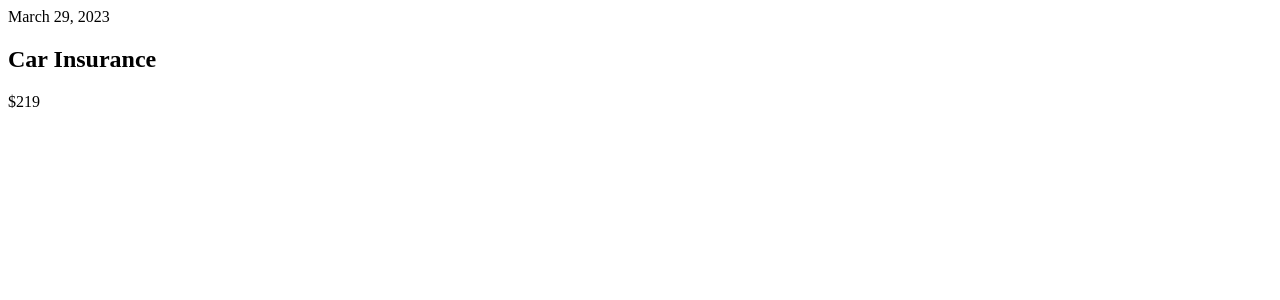
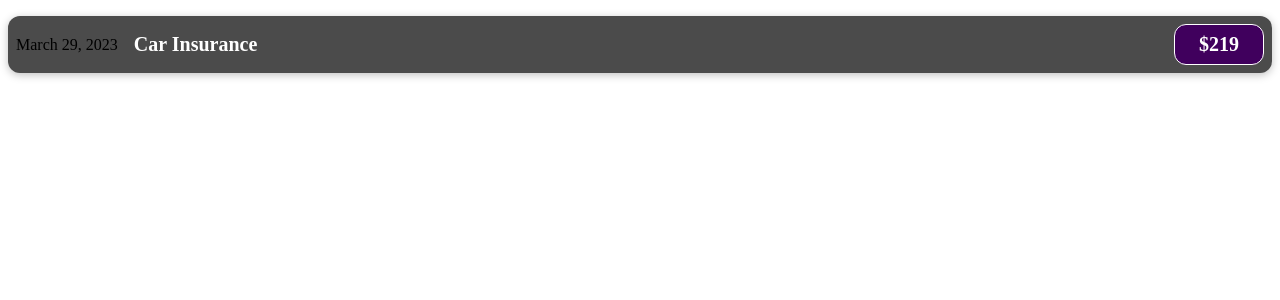
Before and after one commit to ghoshshreya/ReactJS-Expense-Tracker, a React (Create React App) app: page / in a window 1280 px wide. Shown: the top 300 px of the page. Built offline with nearby package versions, Linux system fonts and the light colour scheme.

Commit message:
Added styles

```diff
--- a/src/App.js
+++ b/src/App.js
@@ -1,6 +1,7 @@
 import React from 'react';
 import './style.css';
 import ExpenseItem from './components/ExpenseItem';
+
 export default function App() {
   return (
     <div>
--- /dev/null
+++ b/src/components/ExpenseItem.css
@@ -0,0 +1,56 @@
+.expense-item {
+  display: flex;
+  justify-content: space-between;
+  align-items: center;
+  box-shadow: 0 2px 8px rgba(0, 0, 0, 0.25);
+  padding: 0.5rem;
+  margin: 1rem 0;
+  border-radius: 12px;
+  background-color: #4b4b4b;
+}
+
+.expense-item__description {
+  display: flex;
+  flex-direction: column;
+  gap: 1rem;
+  align-items: flex-end;
+  flex-flow: column-reverse;
+  justify-content: flex-start;
+  flex: 1;
+}
+
+.expense-item h2 {
+  color: #3a3a3a;
+  font-size: 1rem;
+  flex: 1;
+  margin: 0 1rem;
+  color: white;
+}
+
+.expense-item__price {
+  font-size: 1rem;
+  font-weight: bold;
+  color: white;
+  background-color: #40005d;
+  border: 1px solid white;
+  padding: 0.5rem;
+  border-radius: 12px;
+}
+
+@media (min-width: 580px) {
+  .expense-item__description {
+    flex-direction: row;
+    align-items: center;
+    justify-content: flex-start;
+    flex: 1;
+  }
+
+  .expense-item__description h2 {
+    font-size: 1.25rem;
+  }
+
+  .expense-item__price {
+    font-size: 1.25rem;
+    padding: 0.5rem 1.5rem;
+  }
+}
--- a/src/components/ExpenseItem.js
+++ b/src/components/ExpenseItem.js
@@ -1,11 +1,12 @@
 import * as React from 'react';
-export default function ExpenseItem() {
+import './ExpenseItem.css';
+export default function ExpenseItem(props) {
   return (
-    <div>
+    <div className="expense-item">
       <div>March 29, 2023</div>
-      <div>
+      <div className="expense-item__description">
         <h2>Car Insurance</h2>
-        <div>$219</div>
+        <div className="expense-item__price">$219</div>
       </div>
     </div>
   );
```
